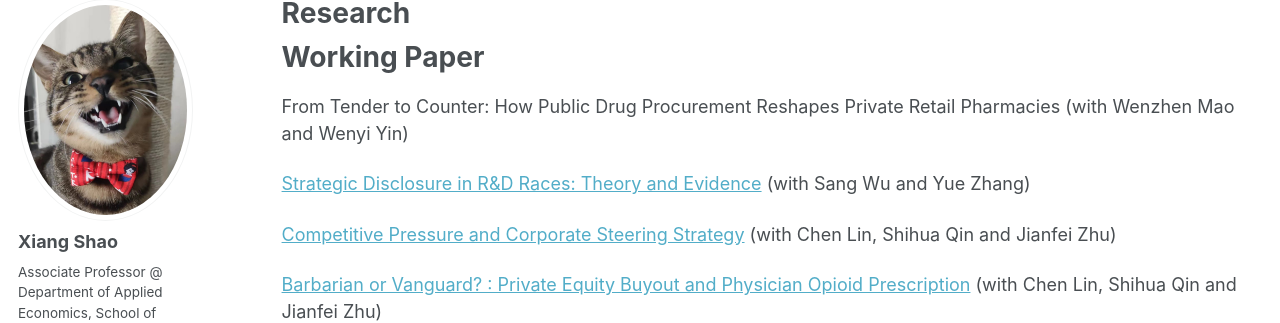
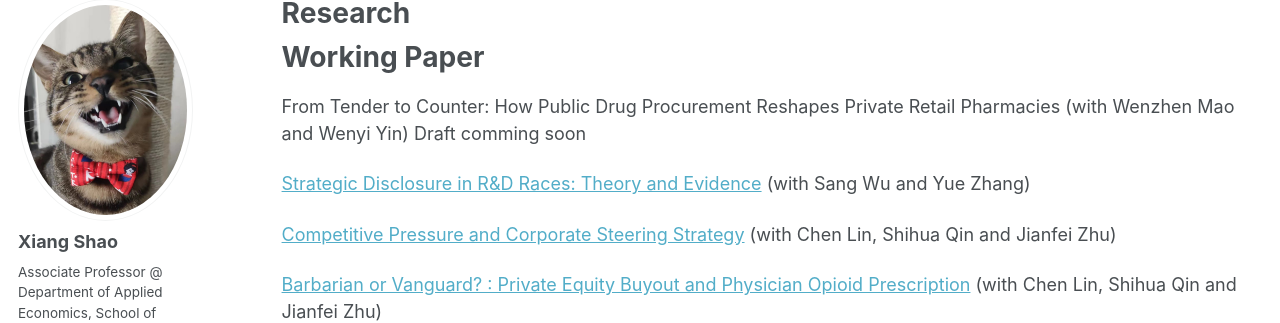
Before and after one commit to xiangshao/xiangshao.github.io, a Jekyll site: the page built from _pages/publications.md, in a window 1280 px wide and 1336 px high. Shown: the part 119-442 px from the top of the window. Built offline with Jekyll 4.4.1, drawn with Linux system fonts in a browser that asks for light colours; some web fonts are replaced.

Commit message:
Update publications.md

```diff
--- a/_pages/publications.md
+++ b/_pages/publications.md
@@ -5,7 +5,7 @@ permalink: /publications/
 author_profile: true
 ---
 # Working Paper
-From Tender to Counter: How Public Drug Procurement Reshapes Private Retail Pharmacies (with Wenzhen Mao and Wenyi Yin)
+From Tender to Counter: How Public Drug Procurement Reshapes Private Retail Pharmacies (with Wenzhen Mao and Wenyi Yin) Draft comming soon
 
 [Strategic Disclosure in R&D Races: Theory and Evidence](https://papers.ssrn.com/abstract=5895603) (with Sang Wu and Yue Zhang)
 
```
